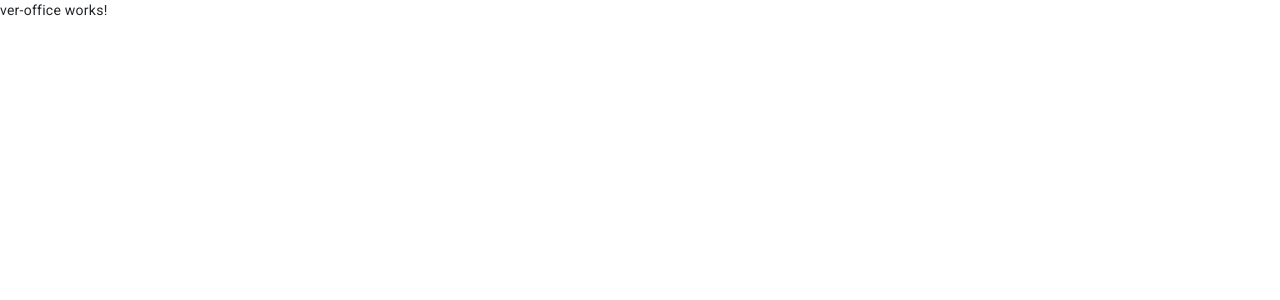
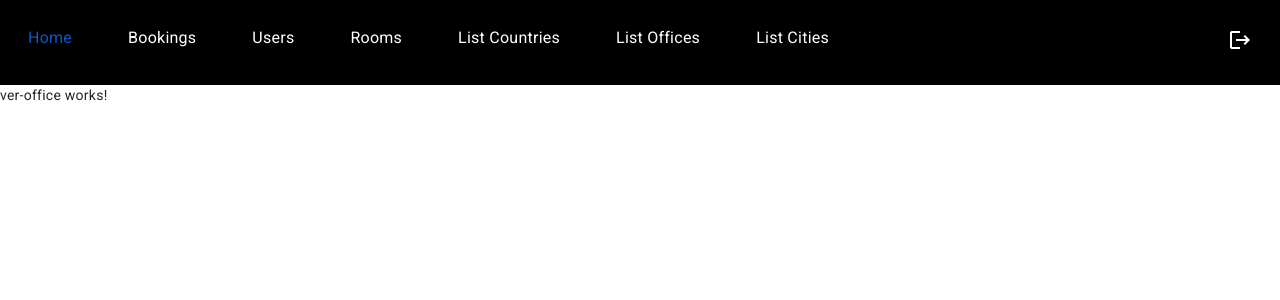
Before and after one commit to JayMarc13/ACME, an Angular app: page /verOffice/1 in a window 1280 px wide. Shown: the top 300 px of the page. Built offline with nearby package versions, Linux system fonts and the light colour scheme.

Commit message:
Falta poner vista cities

```diff
--- a/src/app/components/agregar-editar-country/agregar-editar-country.component.html
+++ b/src/app/components/agregar-editar-country/agregar-editar-country.component.html
@@ -5,11 +5,12 @@
     <a class="nav-link" href="/rooms">Rooms</a>
     <a class="nav-link" href="/listaCountries">List Countries</a>
     <a class="nav-link" href="/listaOffices">List Offices</a>
-    <a class="nav-link" href="/listaOffices">List Cities</a>
+    <a class="nav-link" href="/listaCities">List Cities</a>
     <a class="nav-link" href="">
       <mat-icon>logout</mat-icon>
     </a>
   </nav>
+
 <div class="title">
     <h1>{{ Operacion }} Pais</h1>
 </div>
--- a/src/app/components/agregar-editar-office/agregar-editar-office.component.html
+++ b/src/app/components/agregar-editar-office/agregar-editar-office.component.html
@@ -5,11 +5,12 @@
   <a class="nav-link" href="/rooms">Rooms</a>
   <a class="nav-link" href="/listaCountries">List Countries</a>
   <a class="nav-link" href="/listaOffices">List Offices</a>
-  <a class="nav-link" href="/listaOffices">List Cities</a>
+  <a class="nav-link" href="/listaCities">List Cities</a>
   <a class="nav-link" href="">
     <mat-icon>logout</mat-icon>
   </a>
 </nav>
+
 <div class="title">
   <h1>{{ Operacion }} Oficina</h1>
 </div>
--- a/src/app/components/bookings/bookings.component.html
+++ b/src/app/components/bookings/bookings.component.html
@@ -1,9 +1,14 @@
 <nav class="nav">
   <a class="nav-link active" aria-current="page" href="/homeAdm">Home</a>
+  <a class="nav-link" href="/bookings">Bookings</a>
   <a class="nav-link" href="/users">Users</a>
   <a class="nav-link" href="/rooms">Rooms</a>
+  <a class="nav-link" href="/listaCountries">List Countries</a>
+  <a class="nav-link" href="/listaOffices">List Offices</a>
+  <a class="nav-link" href="/listaCities">List Cities</a>
   <a class="nav-link" href="">
     <mat-icon>logout</mat-icon>
-
   </a>
 </nav>
+<br>
+<h1>Bookings Page</h1>
--- a/src/app/components/home-adm/home-adm.component.html
+++ b/src/app/components/home-adm/home-adm.component.html
@@ -5,8 +5,10 @@
   <a class="nav-link" href="/rooms">Rooms</a>
   <a class="nav-link" href="/listaCountries">List Countries</a>
   <a class="nav-link" href="/listaOffices">List Offices</a>
-  <a class="nav-link" href="/listaOffices">List Cities</a>
+  <a class="nav-link" href="/listaCities">List Cities</a>
   <a class="nav-link" href="">
     <mat-icon>logout</mat-icon>
   </a>
 </nav>
+<br>
+<h1>Home Page</h1>
--- a/src/app/components/home/home.component.html
+++ b/src/app/components/home/home.component.html
@@ -3,3 +3,5 @@
   <a class="nav-link" href="/bookings">Bookings</a>
   <a class="nav-link" href="">Log out</a>
 </nav>
+<br>
+<h1>Page Home</h1>
--- a/src/app/components/lista-country/lista-country.component.html
+++ b/src/app/components/lista-country/lista-country.component.html
@@ -5,12 +5,12 @@
     <a class="nav-link" href="/rooms">Rooms</a>
     <a class="nav-link" href="/listaCountries">List Countries</a>
     <a class="nav-link" href="/listaOffices">List Offices</a>
-    <a class="nav-link" href="/listaOffices">List Cities</a>
-    <span class="example-spacer"></span>
+    <a class="nav-link" href="/listaCities">List Cities</a>
     <a class="nav-link" href="">
       <mat-icon>logout</mat-icon>
     </a>
   </nav>
+
 <div class="title">
     <h1>Lista de paises</h1>
 </div>
--- a/src/app/components/lista-office/lista-office.component.html
+++ b/src/app/components/lista-office/lista-office.component.html
@@ -1,3 +1,16 @@
+<nav class="nav">
+  <a class="nav-link active" aria-current="page" href="/homeAdm">Home</a>
+  <a class="nav-link" href="/bookings">Bookings</a>
+  <a class="nav-link" href="/users">Users</a>
+  <a class="nav-link" href="/rooms">Rooms</a>
+  <a class="nav-link" href="/listaCountries">List Countries</a>
+  <a class="nav-link" href="/listaOffices">List Offices</a>
+  <a class="nav-link" href="/listaCities">List Cities</a>
+  <a class="nav-link" href="">
+    <mat-icon>logout</mat-icon>
+  </a>
+</nav>
+
 <div class="title">
   <h1>Lista de Oficinas Disponibles</h1>
 </div>
--- a/src/app/components/rooms/rooms.component.html
+++ b/src/app/components/rooms/rooms.component.html
@@ -2,7 +2,13 @@
   <a class="nav-link active" aria-current="page" href="/homeAdm">Home</a>
   <a class="nav-link" href="/bookings">Bookings</a>
   <a class="nav-link" href="/users">Users</a>
+  <a class="nav-link" href="/rooms">Rooms</a>
+  <a class="nav-link" href="/listaCountries">List Countries</a>
+  <a class="nav-link" href="/listaOffices">List Offices</a>
+  <a class="nav-link" href="/listaCities">List Cities</a>
   <a class="nav-link" href="">
-  <mat-icon>logout</mat-icon>
+    <mat-icon>logout</mat-icon>
   </a>
 </nav>
+<br>
+<h1>Rooms Page</h1>
--- a/src/app/components/users/users.component.html
+++ b/src/app/components/users/users.component.html
@@ -1,12 +1,16 @@
 <nav class="nav">
   <a class="nav-link active" aria-current="page" href="/homeAdm">Home</a>
   <a class="nav-link" href="/bookings">Bookings</a>
+  <a class="nav-link" href="/users">Users</a>
   <a class="nav-link" href="/rooms">Rooms</a>
+  <a class="nav-link" href="/listaCountries">List Countries</a>
+  <a class="nav-link" href="/listaOffices">List Offices</a>
+  <a class="nav-link" href="/listaCities">List Cities</a>
   <a class="nav-link" href="">
     <mat-icon>logout</mat-icon>
-
   </a>
 </nav>
+
 
 <div class="container">
   <div class="row mt-4">
--- a/src/app/components/ver-country/ver-country.component.html
+++ b/src/app/components/ver-country/ver-country.component.html
@@ -1,3 +1,16 @@
+<nav class="nav">
+    <a class="nav-link active" aria-current="page" href="/homeAdm">Home</a>
+    <a class="nav-link" href="/bookings">Bookings</a>
+    <a class="nav-link" href="/users">Users</a>
+    <a class="nav-link" href="/rooms">Rooms</a>
+    <a class="nav-link" href="/listaCountries">List Countries</a>
+    <a class="nav-link" href="/listaOffices">List Offices</a>
+    <a class="nav-link" href="/listaCities">List Cities</a>
+    <a class="nav-link" href="">
+      <mat-icon>logout</mat-icon>
+    </a>
+  </nav>
+
 <div class="title">
     <h1>Ver Pais</h1>
 </div>
--- a/src/app/components/ver-office/ver-office.component.html
+++ b/src/app/components/ver-office/ver-office.component.html
@@ -1 +1,14 @@
+<nav class="nav">
+    <a class="nav-link active" aria-current="page" href="/homeAdm">Home</a>
+    <a class="nav-link" href="/bookings">Bookings</a>
+    <a class="nav-link" href="/users">Users</a>
+    <a class="nav-link" href="/rooms">Rooms</a>
+    <a class="nav-link" href="/listaCountries">List Countries</a>
+    <a class="nav-link" href="/listaOffices">List Offices</a>
+    <a class="nav-link" href="/listaCities">List Cities</a>
+    <a class="nav-link" href="">
+      <mat-icon>logout</mat-icon>
+    </a>
+  </nav>
+
 <p>ver-office works!</p>
--- a/src/styles.css
+++ b/src/styles.css
@@ -30,6 +30,11 @@ body {
   font-size: medium;
   padding: 28px;
 }
-.nav a:last-child {
-  padding-left: 40%;
+.nav {
+  display: flex;
+  justify-content: flex-start;
 }
+
+.nav-link:last-child {
+  margin-left: auto;
+}
```
